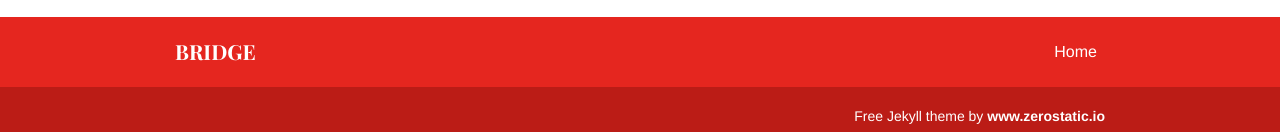
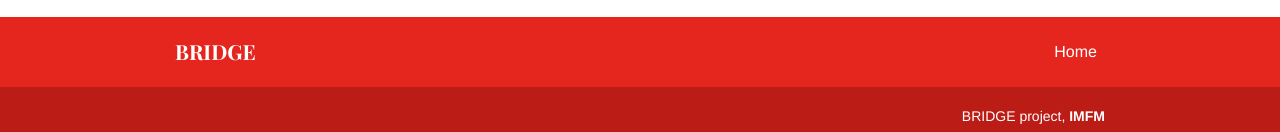
Before and after one commit to IMFM-SI/bridge-site, a Jekyll site: the page built from index.md, in a window 1280 px wide. Shown: the part 1088-1220 px from the top of the page. Built offline with Jekyll 4.4.1, drawn with Linux system fonts in a browser that asks for light colours.

Commit message:
Update URL, SEO

```diff
--- a/_config.yml
+++ b/_config.yml
@@ -1,4 +1,5 @@
 baseurl: ''
+url: 'https://bridge.imfm.si'
 permalink: pretty
 title: 'BRIDGE'
 
--- a/_data/seo.yml
+++ b/_data/seo.yml
@@ -1,4 +1,4 @@
 google_analytics_id: ""
-meta_twitter_site: "@zerostaticio"
-meta_twitter_creator: "@zerostaticio"
-copyright_text: 'Free Jekyll theme by <a class="zerostatic" href="https://www.zerostatic.io">www.zerostatic.io</a>'
+meta_twitter_site: ""
+meta_twitter_creator: ""
+copyright_text: 'BRIDGE project, <a href="https://www.imfm.si">IMFM</a>'
```
